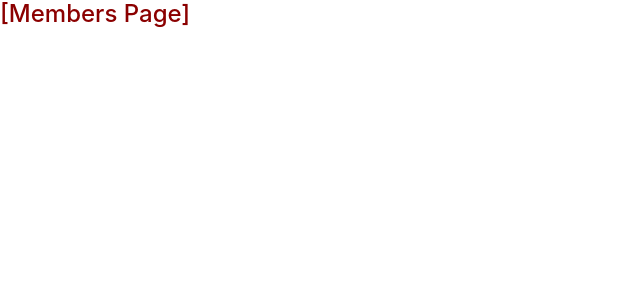
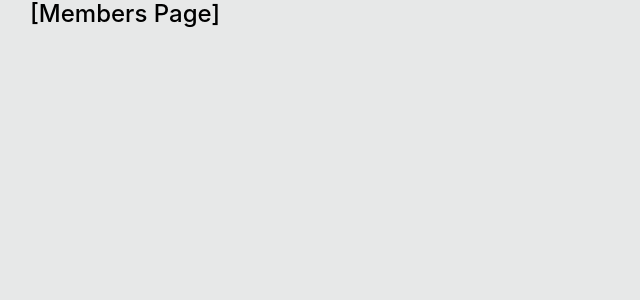
Before and after one commit to tsegaw-alt/hubstaff, a Vue app: page / in a window 1280 px wide. Shown: the top 300 px of the page, without its empty margins (0-640 px from the left). Built offline with nearby package versions, Linux system fonts and the light colour scheme.

Commit message:
app background image

```diff
--- a/src/App.vue
+++ b/src/App.vue
@@ -1,5 +1,5 @@
 <template>
-  <div id="app">
+  <div id="app" class="home">
     <router-view/>
   </div>
 </template>
--- a/src/scss/global.scss
+++ b/src/scss/global.scss
@@ -1 +1,26 @@
 @import "base/typography.scss";
+
+html > body {
+    height: 100%;
+    width: 100%;
+    background-image: repeating-conic-gradient(#e7e8e8 0% 25%, #e7e8e8 0% 50%);
+    background-position: 0 0, 10px 10px;
+    background-size: 20px 20px;
+    background-color: #efeff4;
+}
+h4 {
+    color:black;
+    padding-left: 30px;
+
+  }
+
+  h6 {
+      font-size: 12px;
+  }
+  .my-popover-class {
+    background: #000000 !important;
+    p {
+        color: #ffffff!important;
+
+    }
+  }
```
